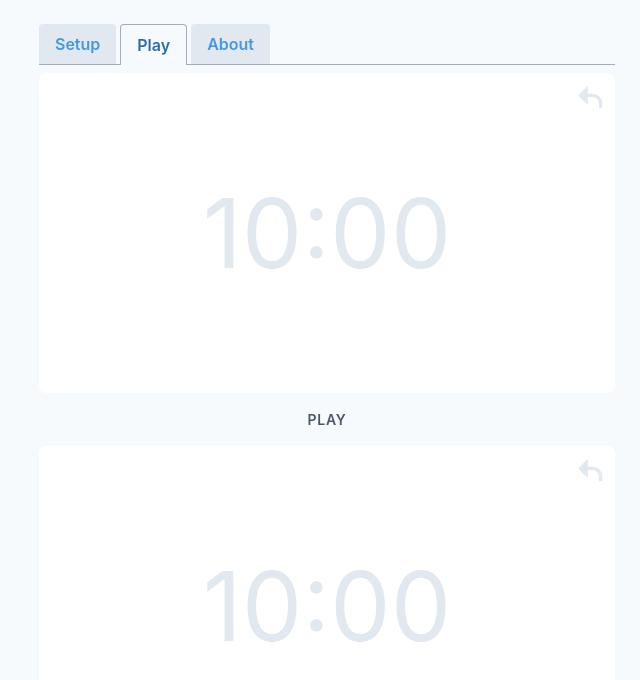
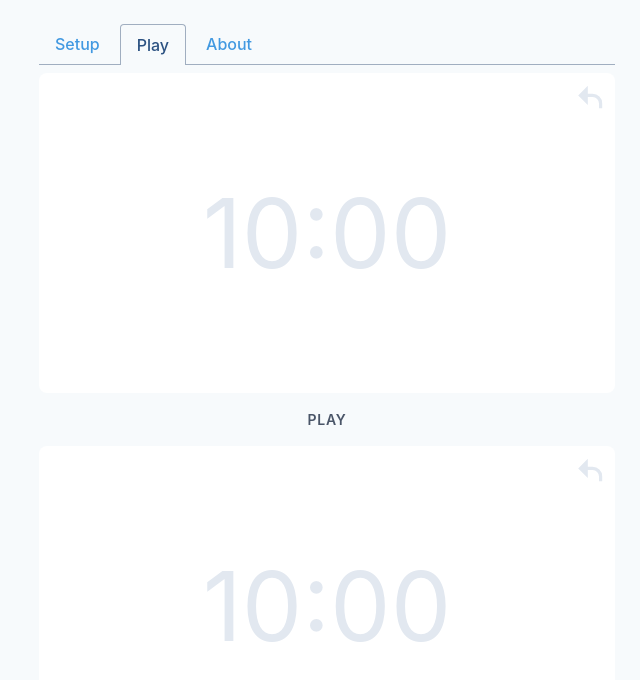
Before and after one commit to lawnchamp/chesstimer, a React (Create React App) app: page / in a window 1280 px wide. Shown: the top 680 px of the page, without its empty margins (313-953 px from the left). Built offline with nearby package versions, Linux system fonts and the light colour scheme.

Commit message:
Removing gray tab background for a cleaner design

```diff
--- a/src/App.js
+++ b/src/App.js
@@ -5,11 +5,11 @@ import { ChessTimer } from './chessTimer';
 
 function Tab({ active, children, onClick }) {
   const activeClasses = active
-    ? 'border-gray-500 bg-gray-100 border-l border-t border-r text-blue-700'
-    : 'bg-gray-300 text-blue-500 hover:text-blue-800';
+    ? 'border-gray-500 bg-gray-100 border-l border-t border-r text-blue-800'
+    : 'text-blue-500 hover:text-blue-800';
   return (
     <li className={`mr-1 ${active ? '-mb-px' : ''}`} onClick={onClick}>
-      <div className={`inline-block rounded-t py-2 px-4 font-semibold ${activeClasses}`}>
+      <div className={`inline-block rounded-t py-2 px-4 font-medium ${activeClasses}`}>
         {children}
       </div>
     </li>
@@ -45,9 +45,9 @@ function App() {
             </Link>
           </ul>
         </nav>
-        <Route path="/about" component={About} />
         <Route path="/setup" component={Setup} />
         <Route exact={true} path="/" component={ChessTimer} />
+        <Route path="/about" component={About} />
       </header>
     </div>
   );
```
